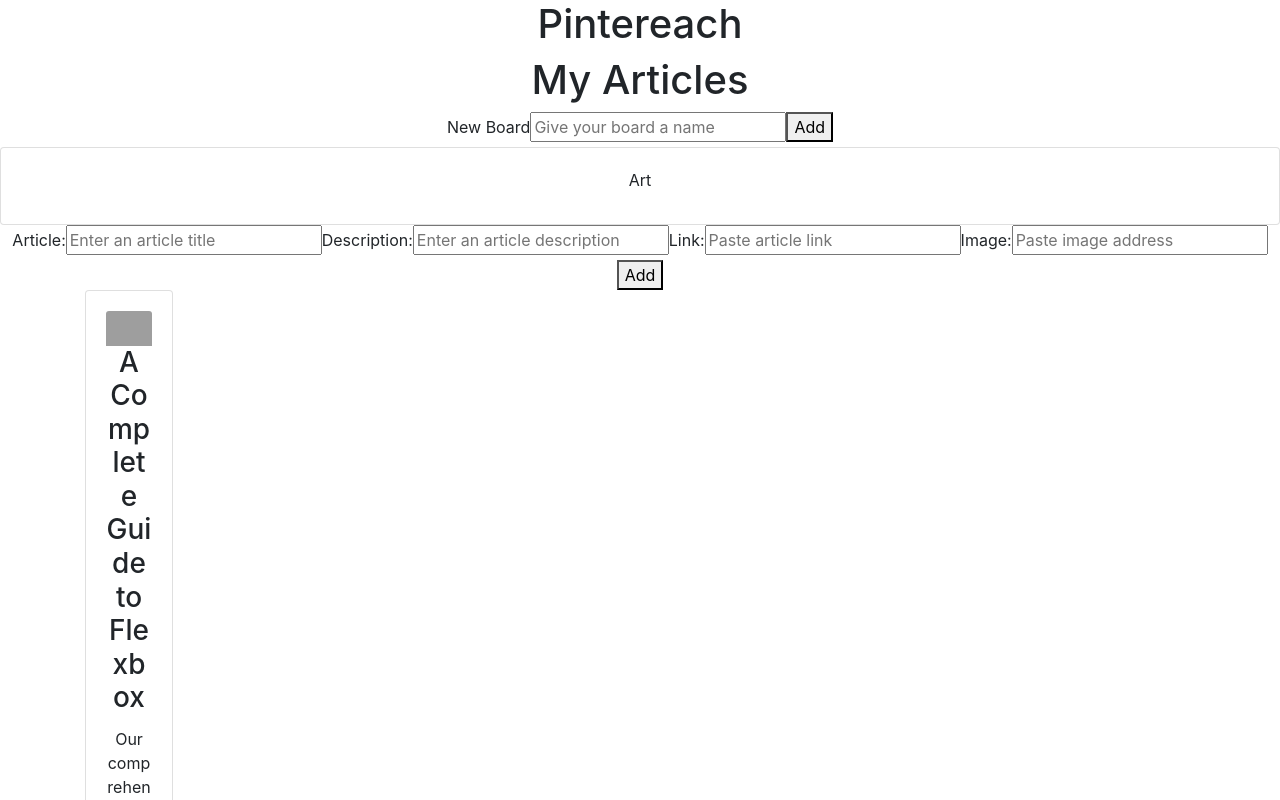
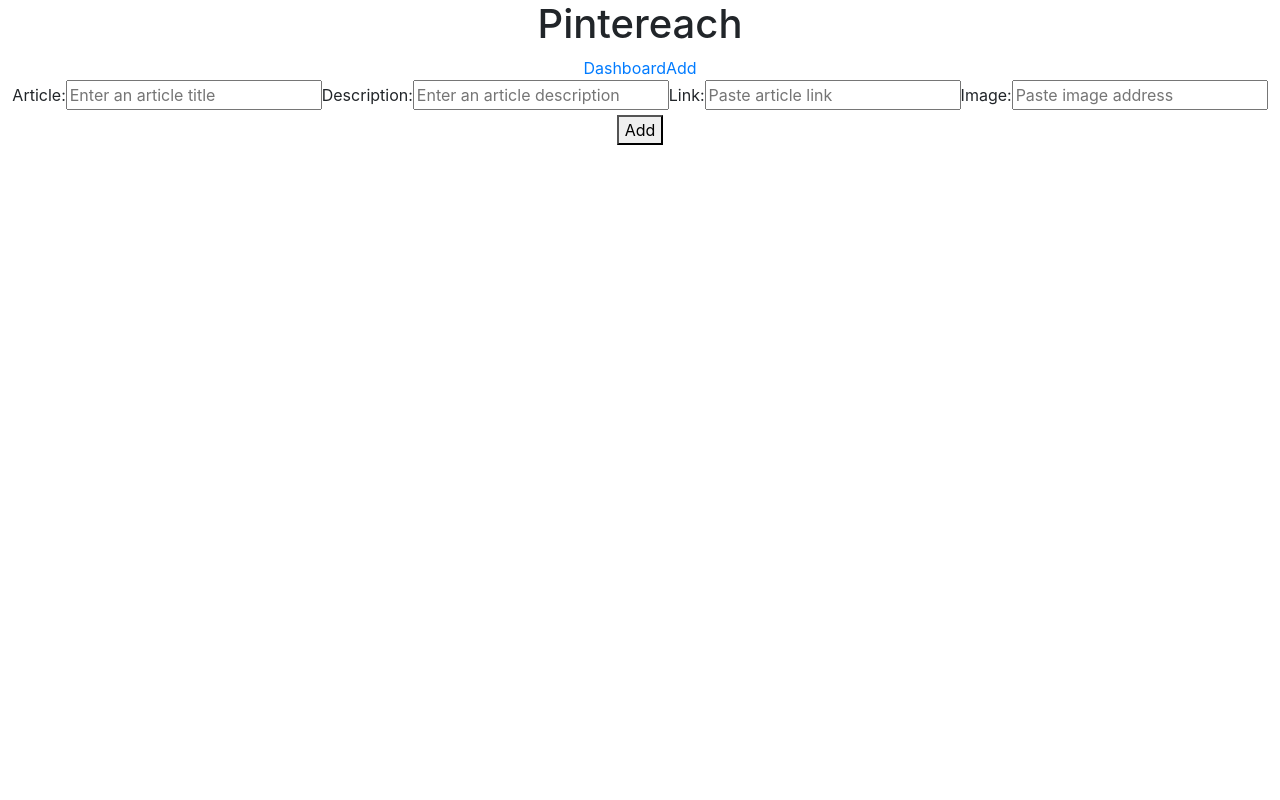
Before and after one commit to Lambda-BW-Pintereach2/FrontEnd, a React (Create React App) app in the folder pintereach/: page /add in a window 1280 px wide. Shown: the top 800 px of the page. Built offline with nearby package versions, Linux system fonts and the light colour scheme; grey boxes are pictures that could not be loaded.

Commit message:
added routes and links for header, changed some component structure

```diff
--- a/pintereach/package.json
+++ b/pintereach/package.json
@@ -14,6 +14,7 @@
     "react-router-dom": "^5.1.2",
     "react-scripts": "3.4.0",
     "reactstrap": "^8.4.1",
+    "styled-components": "^5.0.1",
     "yup": "^0.28.1"
   },
   "scripts": {
--- a/pintereach/src/App.js
+++ b/pintereach/src/App.js
@@ -1,14 +1,32 @@
 import React from 'react';
-import logo from './logo.svg';
 import './App.css';
-import Navigation from './components/Navigation';
+import Header from './components/Header';
 import Dashboard from './components/Dashboard';
+import Add from './components/Add';
+import Signup from './components/Signup';
+import Login from './components/Login';
+import { Route } from 'react-router-dom';
 
 function App() {
   return (
     <div className="App">
-      <Navigation />
-      <Dashboard />
+      <Header />
+      <Route
+        exact path="/"
+        component={Dashboard}
+      />
+      <Route
+        path="/add"
+        component={Add}
+      />
+      <Route
+        path="/login"
+        component={Login}
+      />
+      <Route
+        path="/signup"
+        component={Signup}
+      />
     </div>
   );
 }
--- /dev/null
+++ b/pintereach/src/components/Add.js
@@ -0,0 +1,26 @@
+import React, { useState } from 'react';
+import ArticleForm from './ArticleForm';
+import testdata from '../testdata';
+
+const Add = () => {
+    const [articles, setArticles] = useState(testdata);
+
+    const addNewArticle = article => {
+        const newArticle = {
+            id: Date.now(),
+            article: article.article,
+            description: article.description,
+            image: article.image,
+            url: article.url
+        };
+
+        setArticles([...articles, newArticle]);
+    };
+    return (
+        <div>
+            <ArticleForm addNewArticle={addNewArticle} />
+        </div>
+    )
+};
+
+export default Add;
--- a/pintereach/src/components/Articles.js
+++ b/pintereach/src/components/Articles.js
@@ -1,28 +1,46 @@
 import React from 'react';
-import { Card, CardBody, CardTitle, CardHeader, CardText, CardImg, CardLink, CardDeck, CardColumns, Col, Container, Row } from 'reactstrap';
+// import { Card, CardBody, CardTitle, CardHeader, CardText, CardImg, CardLink, CardDeck, CardColumns, Col, Container, Row } from 'reactstrap';
+import styled from 'styled-components';
+
+const ArticleContainer = styled.div `
+    display: flex;
+    justify-content: space-evenly;
+    align-items: center;
+    flex-flow: row wrap;
+`;
+
+const ArticleStyle = styled.div `
+    border-radius: .5rem;
+    padding: 1rem;
+    width: 15rem;
+    height: auto;
+    box-shadow: 0 4px 8px 0 rgba(0, 0, 0, 0.2), 0 6px 20px 0 rgba(0, 0, 0, 0.19);
+    margin: 1rem;
+`;
+
+const ArticleTitle = styled.h1 `
+    font-size: 1.5rem;
+`;
+
+const ArticleImage = styled.img `
+    width: 100%;
+    height: auto;
+`;
+
 
 const Articles = (props) => {
+    console.log("Articles props", props);
     return (
-        <div className="article-list">
-
-                    {props.articles.map(article => (
-
-
-                                <Col xs="6" md="4" xl="3">
-                                    <Card  className="article" key={article.id}>
-                                            <CardBody>
-                                                <CardImg top width="100%" src={article.image}/>
-                                                <CardTitle tag="h3">{article.article}</CardTitle>
-                                                <CardText>{article.description}</CardText>
-                                                <CardLink href={article.url}>Visit Site</CardLink>
-                                            </CardBody>
-                                    </Card>
-                                </Col>
-
-
-                    ))}
-
-        </div>
+        <ArticleContainer className="article-list">
+            {props.articles.map(article => (
+                <ArticleStyle  className="article" key={article.id}>
+                    <ArticleImage src={article.image}></ArticleImage>
+                    <ArticleTitle>{article.article}</ArticleTitle>
+                    <p>{article.description}</p>
+                    <a href={article.url}>Visit Site</a>
+                </ArticleStyle>
+            ))}
+        </ArticleContainer>
     )
 };
 
--- a/pintereach/src/components/Boards.js
+++ b/pintereach/src/components/Boards.js
@@ -1,21 +1,43 @@
 import React from 'react';
-import { Card, Button, CardHeader, CardFooter, CardBody,
-    CardTitle, CardText } from 'reactstrap';
+// import { Card, Button, CardHeader, CardFooter, CardBody,
+//     CardTitle, CardText, Col } from 'reactstrap';
 import ArticleForm from './ArticleForm';
 import Articles from './Articles';
+import styled from 'styled-components';
+
+const BoardContainer = styled.div `
+    display: flex;
+    justify-content: space-evenly;
+    align-items: center;
+    flex-flow: row wrap;
+`;
+
+const BoardStyle = styled.div  `
+    border-radius: .25rem;
+    background: whitesmoke;
+    display: flex;
+    justify-content: flex-start;
+    padding: 1rem 10rem 5rem 1rem;
+`;
+
+const BoardTitle= styled.h1 `
+    font-size: 2rem;
+    font-family: 'Helvetica', sans-serif;
+    font-weight: lighter;
+    color: darkgrey;
+`;
 
 const Boards = (props) => {
     return (
-        <div className="board-list">
+        <BoardContainer className="board-list">
             {props.boards.map(board => (
-                <Card className="board" key={board.id}>
-                    <CardBody>
-                        <CardTitle>{board.title}</CardTitle>
-                    </CardBody>
-                </Card>
-            ))}
-
-        </div>
+                <BoardStyle className="board" key={board.id}>
+                    <div>
+                        <BoardTitle>{board.title}</BoardTitle>
+                    </div>
+                </BoardStyle>
+             ))}
+        </BoardContainer>
     );
 };
 
--- a/pintereach/src/components/Dashboard.js
+++ b/pintereach/src/components/Dashboard.js
@@ -1,48 +1,37 @@
 import React, { useState } from 'react';
-import { Container, Row } from 'reactstrap';
-import BoardForm from './BoardForm';
-import Boards from './Boards';
 import testdata from '../testdata';
-import ArticleForm from './ArticleForm';
 import Articles from './Articles';
 
 const Dashboard = () => {
-    const [boards, setBoards] = useState(testdata);
+    // const [boards, setBoards] = useState(testdata);
     const [articles, setArticles] = useState(testdata);
 
-    const addNewBoard = board => {
-        const newBoard = {
-            id: Date.now(),
-            title: board.title
-        };
+    // const addNewBoard = board => {
+    //     const newBoard = {
+    //         id: Date.now(),
+    //         title: board.title
+    //     };
 
-        setBoards([...boards, newBoard]);
-    };
+    //     setBoards([...boards, newBoard]);
+    // };
 
-    const addNewArticle = article => {
-        const newArticle = {
-            id: Date.now(),
-            article: article.article,
-            description: article.description,
-            image: article.image,
-            url: article.url
-        };
+    // const addNewArticle = article => {
+    //     const newArticle = {
+    //         id: Date.now(),
+    //         article: article.article,
+    //         description: article.description,
+    //         image: article.image,
+    //         url: article.url
+    //     };
 
-        setArticles([...articles, newArticle]);
-    };
+    //     setArticles([...articles, newArticle]);
+    // };
 
 
     return (
         <div className="my-boards">
             <h1>My Articles</h1>
-            <BoardForm addNewBoard={addNewBoard} />
-            <Boards boards={boards} addNewArticle={addNewArticle} articles={articles} />
-            <ArticleForm addNewArticle={addNewArticle} boards={boards} />
-            <Container>
-                <Row>
-                    <Articles articles={articles} />
-                </Row>
-            </Container>
+            <Articles articles={articles} />
         </div>
     );
 };
--- a/pintereach/src/components/Navigation.js
+++ b/pintereach/src/components/Header.js
@@ -1,12 +1,15 @@
 import React from 'react';
 import { Link } from 'react-router-dom';
 
-const Navigation = () => {
+
+const Header = () => {
     return (
         <div>
             <h1>Pintereach</h1>
+            <Link to="/">Dashboard</Link>
+            <Link to="/add">Add</Link>
         </div>
     )
 };
 
-export default Navigation;
+export default Header;
--- /dev/null
+++ b/pintereach/src/components/Login.js
@@ -0,0 +1,9 @@
+import React from 'react';
+
+const Login = () => {
+    return (
+        <div></div>
+    )
+};
+
+export default Login;
--- /dev/null
+++ b/pintereach/src/components/Signup.js
@@ -0,0 +1,9 @@
+import React from 'react';
+
+const Signup = () => {
+    return (
+        <div></div>
+    )
+};
+
+export default Signup;
```
Also changed, not shown: pintereach/src/components/ArticleForm.js (+3 -4 lines), 1 other file (tests, documents, lock files or other folders).
